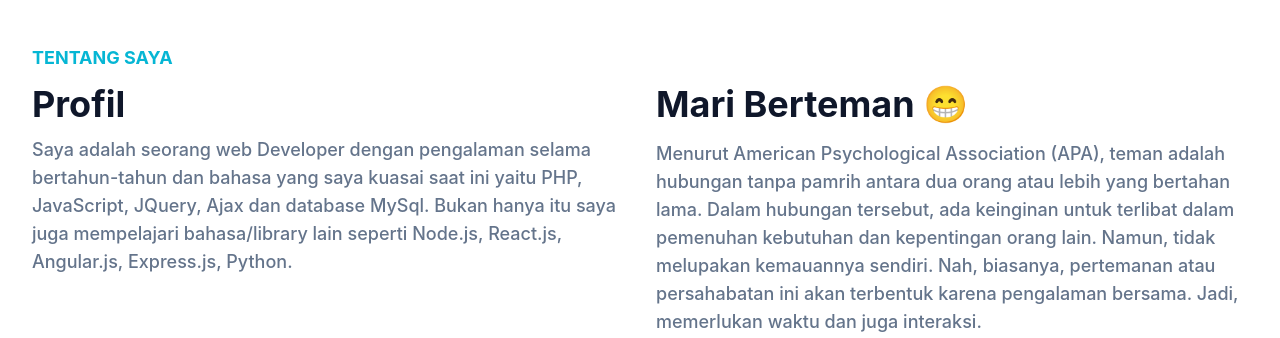
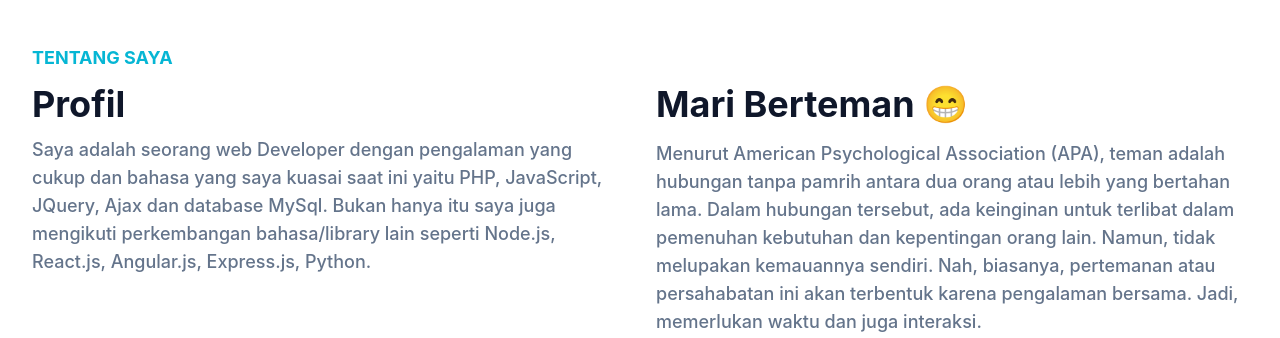
Before and after one commit to dzulrahman/portfolio-tailwind-css, a website: page index.html in a window 1280 px wide. Shown: the part 780-1118 px from the top of the page. Drawn offline with Linux system fonts and the light colour scheme.

Commit message:
Update index.html

```diff
--- a/index.html
+++ b/index.html
@@ -83,7 +83,7 @@
                 <div class="w-full px-4 mb-10 lg:w-1/2">
                     <h4 class="font-bold uppercase text-primary text-lg mb-3">tentang saya</h4>
                     <h2 class="font-bold text-dark text-3xl mb-3 max-w-mb lg:text-4xl">Profil</h2>
-                    <p class="font-medium text-base text-secondary mb-6 lg:text-lg">Saya adalah seorang web Developer dengan pengalaman selama bertahun-tahun dan bahasa yang saya kuasai saat ini yaitu PHP, JavaScript, JQuery, Ajax dan database MySql. Bukan hanya itu saya juga mempelajari bahasa/library lain seperti Node.js, React.js, Angular.js, Express.js, Python.</p>
+                    <p class="font-medium text-base text-secondary mb-6 lg:text-lg">Saya adalah seorang web Developer dengan pengalaman yang cukup dan bahasa yang saya kuasai saat ini yaitu PHP, JavaScript, JQuery, Ajax dan database MySql. Bukan hanya itu saya juga mengikuti perkembangan bahasa/library lain seperti Node.js, React.js, Angular.js, Express.js, Python.</p>
                 </div>
                 <div class="w-full px-4 lg:w-1/2">
                     <h3 class="font-bold text-dark text-3xl mb-4 max-w-mb lg:text-4xl lg:pt-10">Mari Berteman 😁</h3>
```
